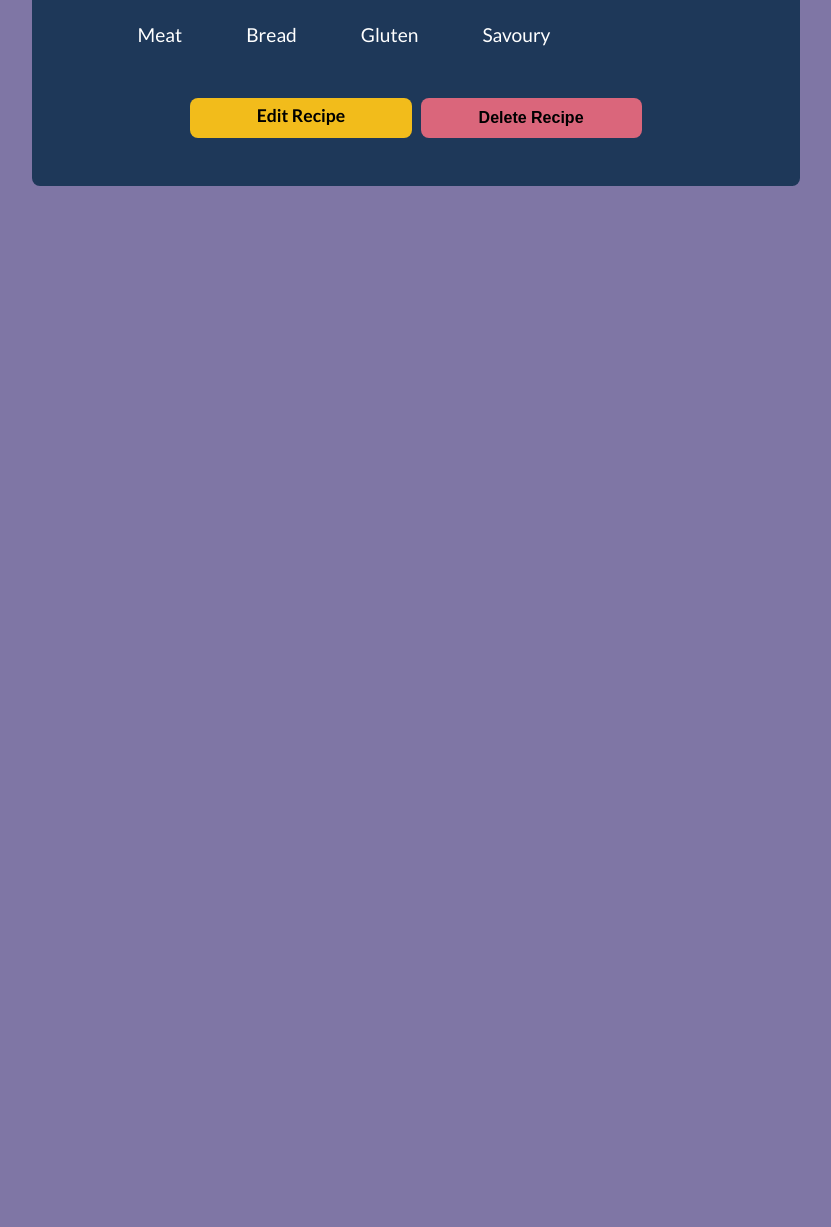
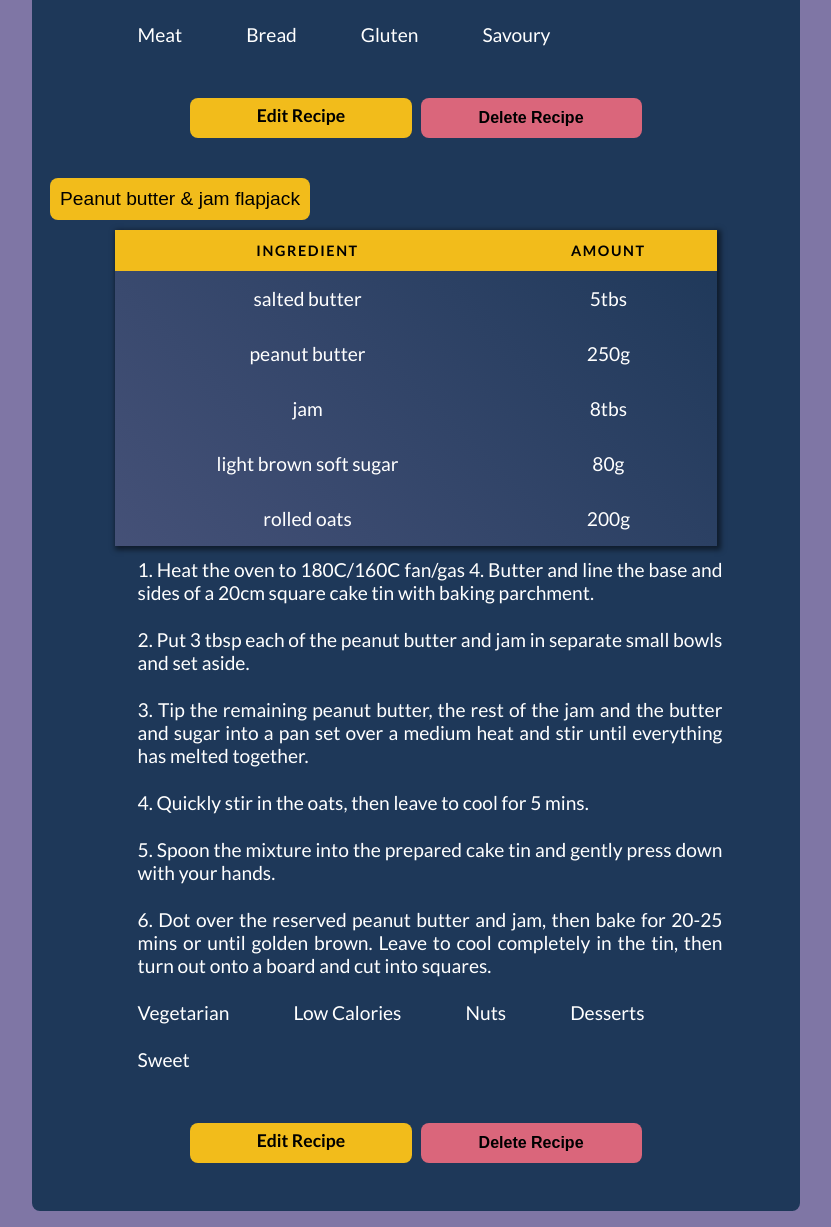
Before and after one commit to NotARobot011111010001/StraightToThePan, a Flask app: page /recipe in a window 1280 px wide. Shown: the part 5107-6334 px from the top of the page, without its empty margins (224-1055 px from the left). Before the commit the page ends 5293 px from the top, so only its background shows below. Run offline with Flask 2, Linux system fonts and the light colour scheme.

```diff
--- a/data/recipes.json
+++ b/data/recipes.json
@@ -18,8 +18,8 @@
                     "name": "Lotus biscuits"
                 },
                 {
-                    "name": "Double Cream",
-                    "amount": "150g"
+                    "amount": "150g",
+                    "name": "Double Cream"
                 }
             ],
             "method": [
@@ -242,24 +242,24 @@
             ],
             "ingredients": [
                 {
-                    "amount": "5tbs",
-                    "name": "salted butter"
+                    "name": "salted butter",
+                    "amount": "5tbs"
                 },
                 {
-                    "amount": "250g",
-                    "name": "peanut butter"
+                    "name": "peanut butter",
+                    "amount": "250g"
                 },
                 {
-                    "amount": "8tbs",
-                    "name": "jam"
+                    "name": "jam",
+                    "amount": "8tbs"
                 },
                 {
-                    "amount": "80g",
-                    "name": "light brown soft sugar"
+                    "name": "light brown soft sugar",
+                    "amount": "80g"
                 },
                 {
-                    "amount": "200g",
-                    "name": "rolled oats"
+                    "name": "rolled oats",
+                    "amount": "200g"
                 }
             ],
             "method": [
@@ -762,6 +762,48 @@
             "recipeId": 19,
             "title": "Steak & chips salad",
             "userId": 2
+        },
+        {
+            "recipeId": 20,
+            "userId": 0,
+            "title": "Peanut butter & jam flapjack",
+            "ingredients": [
+                {
+                    "name": "salted butter",
+                    "amount": "5tbs"
+                },
+                {
+                    "name": "peanut butter",
+                    "amount": "250g"
+                },
+                {
+                    "name": "jam",
+                    "amount": "8tbs"
+                },
+                {
+                    "name": "light brown soft sugar",
+                    "amount": "80g"
+                },
+                {
+                    "name": "rolled oats",
+                    "amount": "200g"
+                }
+            ],
+            "method": [
+                "Heat the oven to 180C/160C fan/gas 4. Butter and line the base and sides of a 20cm square cake tin with baking parchment.",
+                "Put 3 tbsp each of the peanut butter and jam in separate small bowls and set aside.",
+                "Tip the remaining peanut butter, the rest of the jam and the butter and sugar into a pan set over a medium heat and stir until everything has melted together.",
+                "Quickly stir in the oats, then leave to cool for 5 mins.",
+                "Spoon the mixture into the prepared cake tin and gently press down with your hands.",
+                "Dot over the reserved peanut butter and jam, then bake for 20-25 mins or until golden brown. Leave to cool completely in the tin, then turn out onto a board and cut into squares."
+            ],
+            "categories": [
+                "Vegetarian",
+                "Low Calories",
+                "Nuts",
+                "Desserts",
+                "Sweet"
+            ]
         }
     ]
 }
--- a/templates/discover.html
+++ b/templates/discover.html
@@ -31,8 +31,6 @@
         <ul class="navbar">
             <li class="logo"><a href="{{ url_for('index') }}">Straight To The Pan</a> </li>
             <li class="link"><a href="{{ url_for('recipe') }}">My Recipes</a> </li>
-            <!-- <li class="link"><a href="#">My Bookmark</a> </li> -->
-            <!-- <li class="link"><a href="{{ url_for('discover') }}">Discover Recipes</a> </li> -->
             <li class="link button"><a href="{{ url_for('login') }}">Login</a> </li>
             <li class="link button secondary"><a href="{{ url_for('register') }}">Sign Up</a> </li>
             <li class="nav-hidden"><span class="mini-menu"></span></li>
--- a/templates/recipe.html
+++ b/templates/recipe.html
@@ -38,8 +38,6 @@
         <ul class="navbar">
             <li class="logo"><a href="{{ url_for('index') }}">Straight To The Pan</a> </li>
             <li class="link"><a href="{{ url_for('recipe') }}">My Recipes</a> </li>
-            <!-- <li class="link"><a href="#">My Bookmark</a> </li> -->
-            <!-- <li class="link"><a href="{{ url_for('discover') }}">Discover Recipes</a> </li> -->
             <li class="link button"><a href="{{ url_for('login') }}">Login</a> </li>
             <li class="link button secondary"><a href="{{ url_for('register') }}">Sign Up</a> </li>
             <li class="nav-hidden"><span class="mini-menu"></span></li>
--- a/templates/recipeCreator.html
+++ b/templates/recipeCreator.html
@@ -38,8 +38,6 @@
         <ul class="navbar">
             <li class="logo"><a href="{{ url_for('index') }}">Straight To The Pan</a> </li>
             <li class="link"><a href="{{ url_for('recipe') }}">My Recipes</a> </li>
-            <!-- <li class="link"><a href="#">My Bookmark</a> </li> -->
-           <!-- <li class="link"><a href="{{ url_for('discover') }}">Discover Recipes</a> </li> -->
             <li class="link button"><a href="{{ url_for('login') }}">Login</a> </li>
             <li class="link button secondary"><a href="{{ url_for('register') }}">Sign Up</a> </li>
             <li class="nav-hidden"><span class="mini-menu"></span></li>
```
Also changed, not shown: static/recipes.css (+1 -13 lines), static/style.css (+2 -53 lines).
